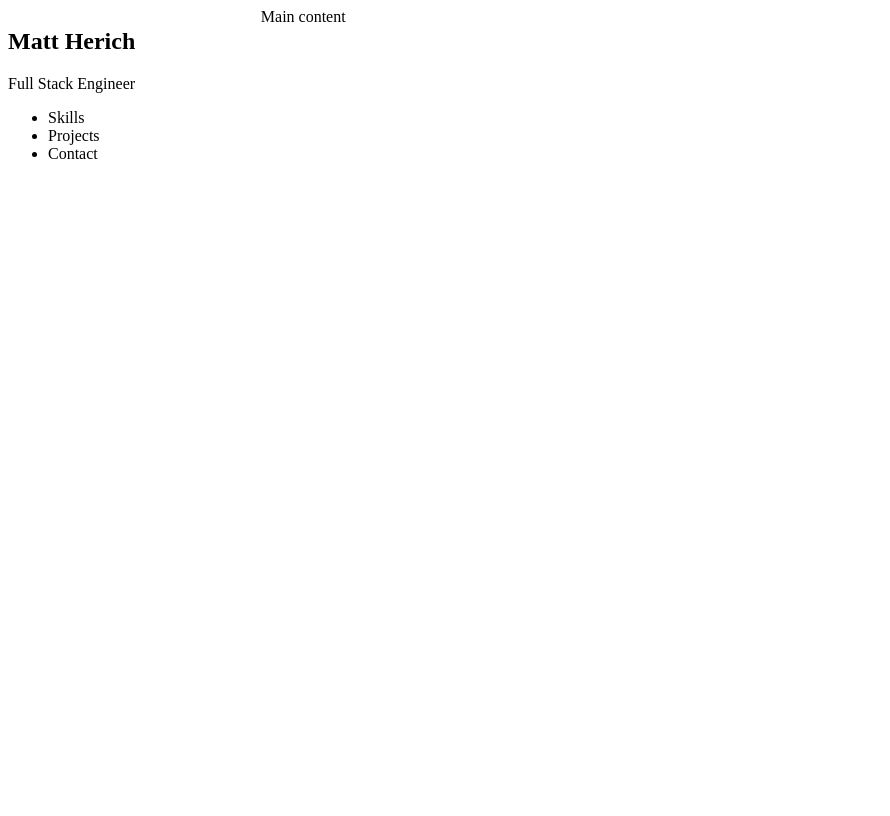
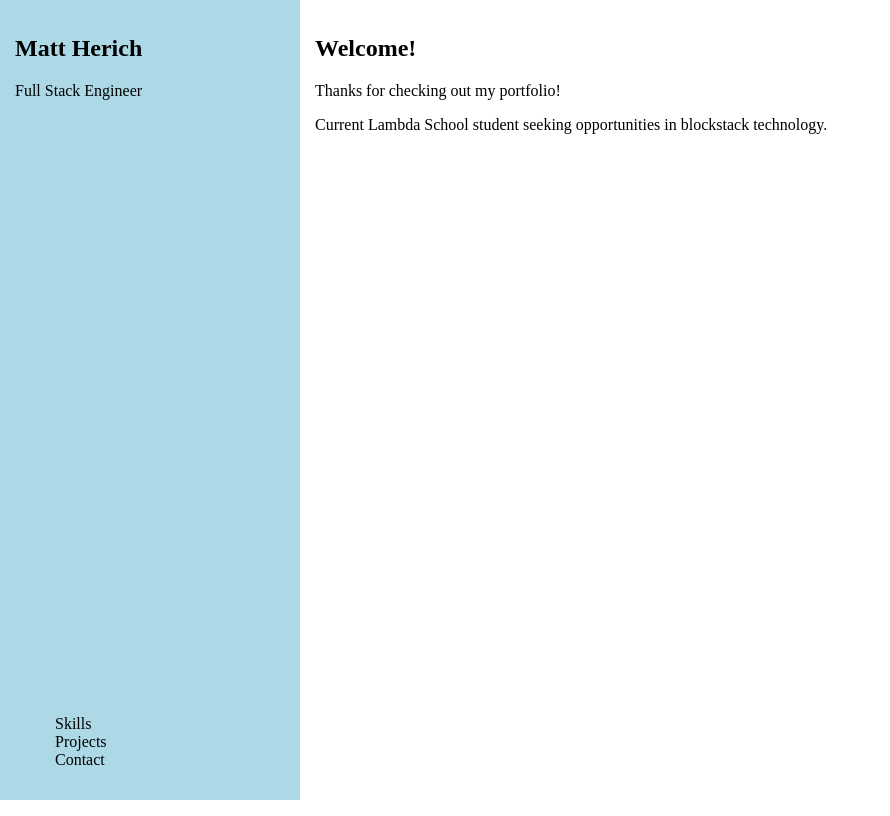
Before and after one commit to mjherich/Portfolio, a React (Create React App) app: page / in a window 1280 px wide. Shown: the whole page, without its empty margins (0-890 px from the left). Built offline with nearby package versions, Linux system fonts and the light colour scheme.

Commit message:
File structure and more templating

```diff
--- a/package.json
+++ b/package.json
@@ -6,6 +6,8 @@
     "node-sass": "^4.12.0",
     "react": "^16.10.1",
     "react-dom": "^16.10.1",
+    "react-router": "^5.1.1",
+    "react-router-dom": "^5.1.1",
     "react-scripts": "3.1.2"
   },
   "scripts": {
--- a/src/App.js
+++ b/src/App.js
@@ -1,24 +1,15 @@
 import React from 'react';
+
 import './index.scss';
+import Main from './components/main/Main';
+import Navigation from './components/navigation/Navigation';
 
 function App() {
   return (
     <div className="App">
       <div className="portfolio-grid">
-        <div className="portfolio-nav">
-          <h2>Matt Herich</h2>
-          <span>Full Stack Engineer</span>
-          <div className="nav-links">
-            <ul className="portfolio-links">
-              <li>Skills</li>
-              <li>Projects</li>
-              <li>Contact</li>
-            </ul>
-          </div>
-        </div>
-        <div className="main">
-          Main content
-        </div>
+        <Navigation/>
+        <Main />
       </div>
     </div>
   );
--- /dev/null
+++ b/src/components/main/Main.js
@@ -0,0 +1,24 @@
+import React from 'react';
+import './main.scss';
+
+export default function Main() {
+  return (
+    <div className="portfolio-main">
+      <section id="welcome">
+        <h1>Welcome!</h1>
+        <p>Thanks for checking out my portfolio!</p>
+        <p>Current Lambda School student seeking opportunities in blockstack technology.</p>
+      </section>
+      <section id="skills">
+        <h1>Technical Skills</h1>
+        <p>Below are my skills</p>
+        <p>List skills here...</p>
+      </section>
+      <section id="projects">
+        <h1>Projects</h1>
+        <p>Projects description</p>
+        <p>List projects here...</p>
+      </section>
+    </div>
+  )
+}
--- /dev/null
+++ b/src/components/main/main.scss
@@ -0,0 +1,7 @@
+.portfolio-main {
+  padding: 15px;
+  overflow: scroll;
+  section {
+    height: 100vh;
+  }
+}
--- /dev/null
+++ b/src/components/navigation/Navigation.js
@@ -0,0 +1,22 @@
+import React from 'react';
+import './navigation.scss';
+
+export default function Navigation() {
+  return (
+    <div className="portfolio-nav">
+      {/* <div className="nav-container"> */}
+        <div className="site-title">
+          <h2>Matt Herich</h2>
+          <span>Full Stack Engineer</span>
+        </div>
+        <div className="nav-links">
+          <ul className="portfolio-links">
+            <li>Skills</li>
+            <li>Projects</li>
+            <li>Contact</li>
+          </ul>
+        </div>
+      {/* </div> */}
+    </div>
+  )
+}
--- /dev/null
+++ b/src/components/navigation/navigation.scss
@@ -0,0 +1,20 @@
+.portfolio-nav {
+  background: lightblue;
+  display: grid;
+  .site-title {
+    padding: 15px;
+  }
+  .nav-links {
+    padding: 15px;
+    align-self: end;
+    ul {
+      list-style: none;
+    }
+  }
+}
+.nav-container {
+  position: absolute;
+  top: 0;
+  display: grid;
+  height: 100vh;
+}
--- a/src/index.scss
+++ b/src/index.scss
@@ -1,5 +1,10 @@
+body {
+  margin: 0;
+}
+
+// Structure of portfolio
 .portfolio-grid {
   height: 100vh;
   display: grid;
-  grid-template-columns: 1fr 4fr;
+  grid-template-columns: 300px auto;
 }
```
Also changed, not shown: 1 other file (tests, documents, lock files or other folders).
